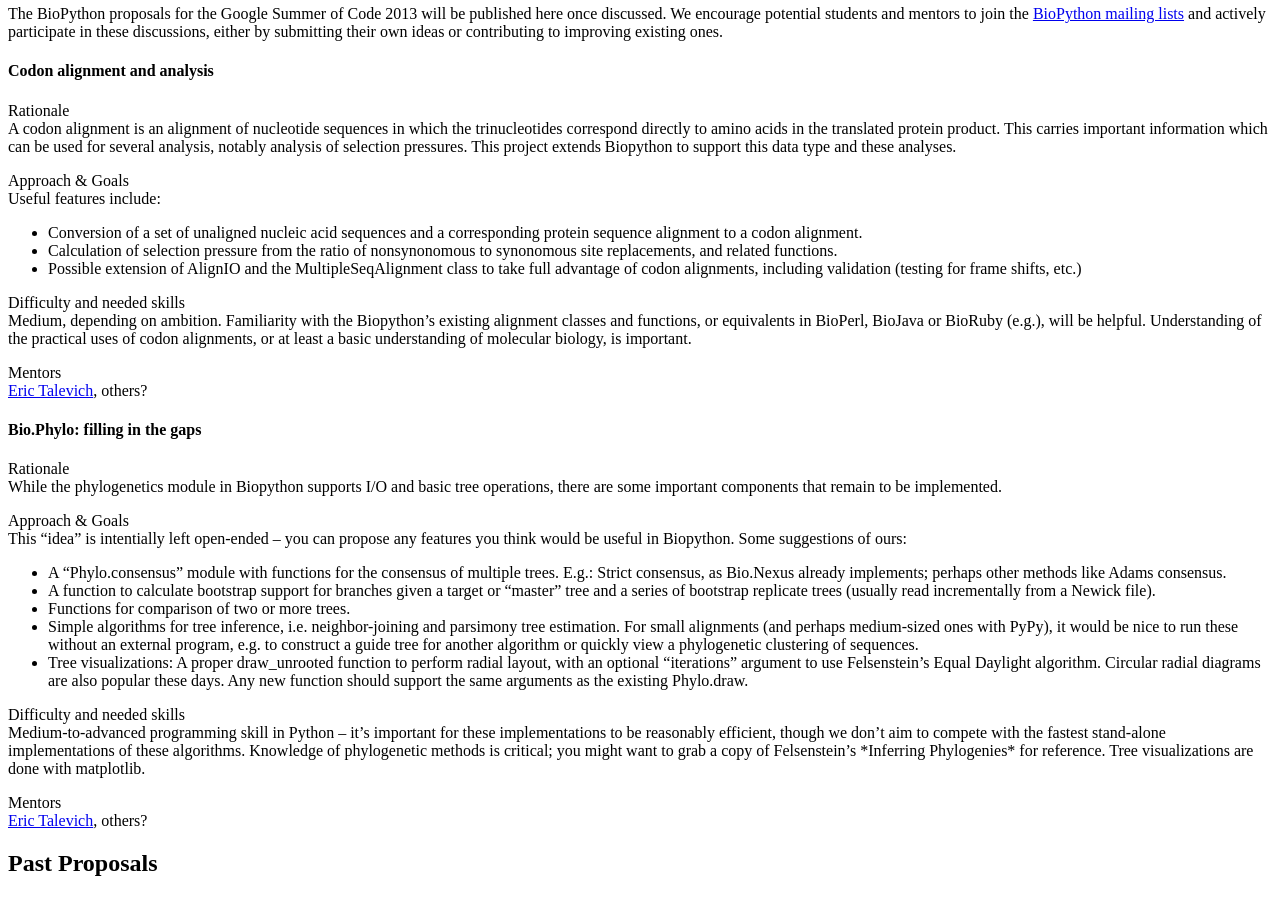
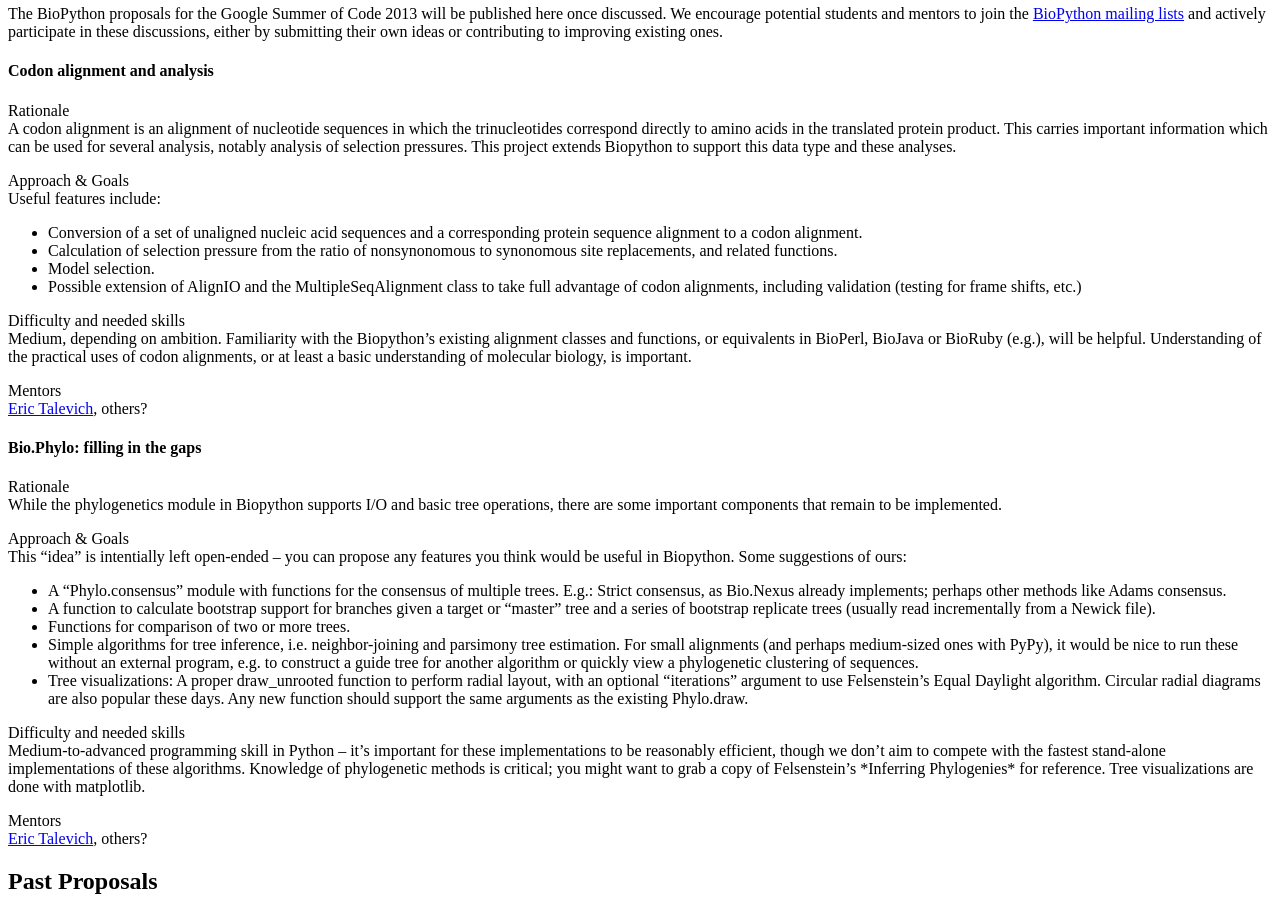
Before and after one commit to biopython/biopython.github.io, a Jekyll site: the page built from wiki/Google_Summer_of_Code.md, in a window 1280 px wide and 900 px high, scrolled down 560 px. Built offline with Jekyll 4.4.1, drawn with Linux system fonts in a browser that asks for light colours.

Commit message:
/* Codon alignment and analysis */ Added model selection as a goal, per Peter.

```diff
--- a/wiki/Google_Summer_of_Code.md
+++ b/wiki/Google_Summer_of_Code.md
@@ -64,6 +64,7 @@ Useful features include:
     corresponding protein sequence alignment to a codon alignment.
 -   Calculation of selection pressure from the ratio of nonsynonomous to
     synonomous site replacements, and related functions.
+-   Model selection.
 -   Possible extension of AlignIO and the MultipleSeqAlignment class to
     take full advantage of codon alignments, including validation
     (testing for frame shifts, etc.)
```
Also changed, not shown: 1 other file.
